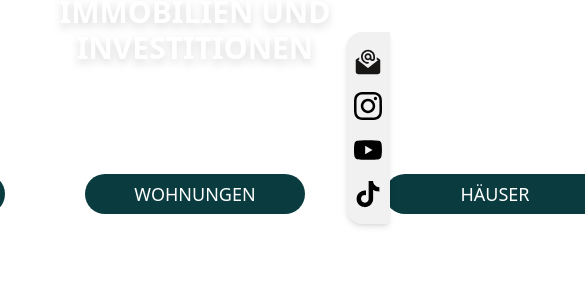
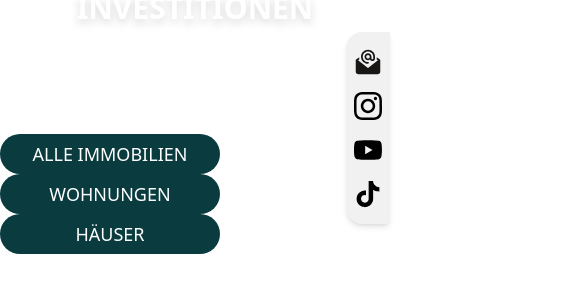
Before and after one commit to thisbeilithyor/financecm, a React (Vite) app in the folder frontendVite/: page / in a window 390 px wide. Shown: the part 294-598 px from the top of the page, 585 px wide, since content can reach past the window. Built offline with nearby package versions, Linux system fonts and the light colour scheme; no server answers.

Commit message:
small changes

```diff
--- a/frontendVite/src/nonadmin/homepage/Einstieg.jsx
+++ b/frontendVite/src/nonadmin/homepage/Einstieg.jsx
@@ -22,7 +22,7 @@ const Einstieg = () => {
                     <div className="text-3xl text-center text-white font-bold mt-3">
                         <h2>Immobilien auf Zypern</h2>
                     </div>
-                    <div className="flex justify-center gap-x-20 pt-15">
+                    <div className="md:flex md:justify-center gap-x-20 pt-15">
                         <button className="bg-[#093B3F] text-white w-55 h-10 rounded-full text-lg" onClick={() => navigate('/immobilien')}>ALLE IMMOBILIEN</button>
                         <button className="bg-[#093B3F] text-white w-55 h-10 rounded-full text-lg" onClick={() => navigate('/immobilien')}>WOHNUNGEN</button>
                         <button className="bg-[#093B3F] text-white w-55 h-10 rounded-full text-lg" onClick={() => navigate('/immobilien')}>HÄUSER</button>
--- a/frontendVite/src/nonadmin/homepage/EntdeckenShowcase.jsx
+++ b/frontendVite/src/nonadmin/homepage/EntdeckenShowcase.jsx
@@ -28,7 +28,7 @@ const EntdeckenShowcase = () => {
 
 
     return (
-        <section className="bg-[#f1f1f1] pt-15 pb-15">
+        <section className="bg-[#f1f1f1] pt-15 pb-15 w-[100vw]">
             <center><h2 className="text-[#093B3F] font-bold text-4xl pb-10">Entdecke aktuelle Projekte</h2></center>
             <ImageCarousel images={images}></ImageCarousel>
 
--- a/frontendVite/src/nonadmin/homepage/Home.jsx
+++ b/frontendVite/src/nonadmin/homepage/Home.jsx
@@ -13,6 +13,7 @@ const Home = () => {
     return(
         <>
         <Navbar></Navbar>
+        <div className="w-[100vw]">
             <Einstieg></Einstieg>
             <EntdeckenShowcase></EntdeckenShowcase>
             <RelevanteThemen></RelevanteThemen>
@@ -21,7 +22,7 @@ const Home = () => {
 
             <ZweiBilder></ZweiBilder>
             <Bewertungen></Bewertungen>
-
+        </div>
 
         <Ansprechpartner></Ansprechpartner>
 
```
Lines whose indentation alone changed are shown as unchanged.
